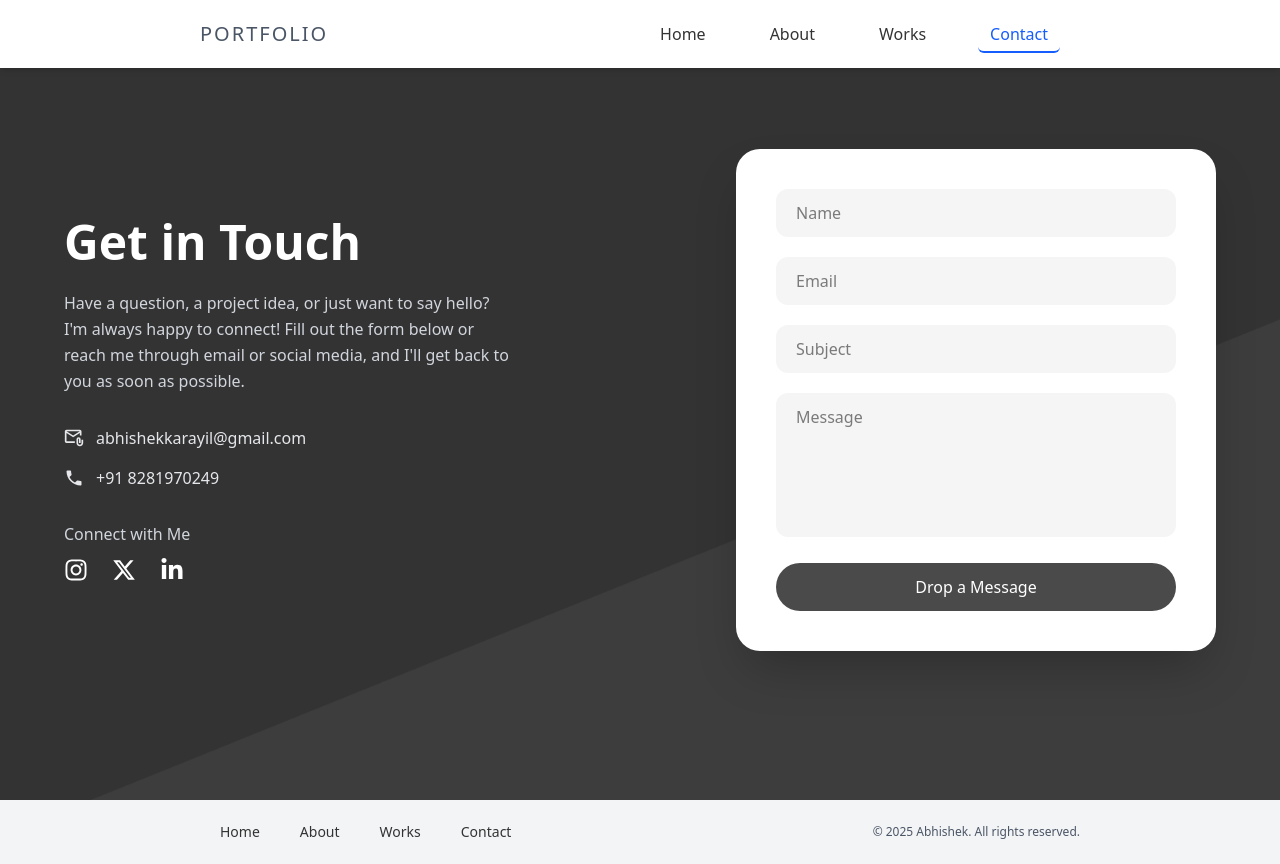
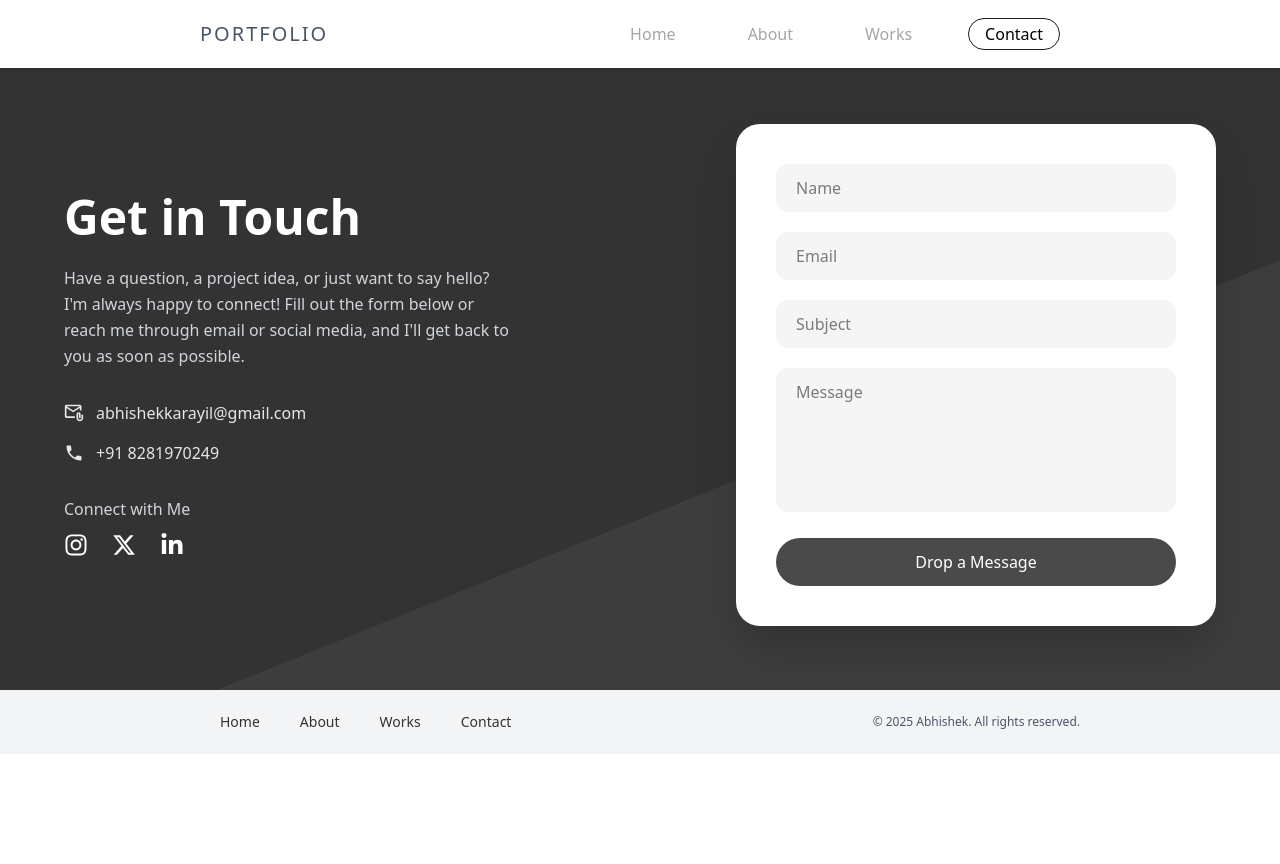
Before and after one commit to abhishekkarayil/portfolio, a React (Vite) app: page /contact in a window 1280 px wide. After the commit the page ends 800 px from the top, so only its background shows below. Built offline with nearby package versions, Linux system fonts and the light colour scheme.

Commit message:
feat: enhance navigation by integrating react-router-dom in AboutMe, Footer, and Header components; improve button styles and responsiveness

```diff
--- a/src/Components/AboutMe/AboutMe.jsx
+++ b/src/Components/AboutMe/AboutMe.jsx
@@ -1,6 +1,7 @@
 import React from 'react'
 import myPhoto from "../../assets/Images/Rectangle 31.webp"
 import { MdOutlineArrowOutward } from "react-icons/md";
+import { Link, useLocation } from 'react-router-dom';
 
 function AboutMe() {
     const skills = ["My Expertise", "HTML5", "CSS3", "JavaScript", "React.js", "Tailwind CSS", "Bootstrap"]
@@ -64,9 +65,10 @@ function AboutMe() {
                 </div>
 
                 <div className='flex   justify-center items-center p-5'>
-                    <button className='bg-[#4A4A4A] text-[#FFFFFF] text-sm md:text-base rounded-4xl md:w-35 md:h-10 w-35 h-8 hover:bg-[#5b5959] hover:cursor-pointer'>
+                   <Link to='/about'> <button className='bg-[#4A4A4A] text-[#FFFFFF] text-sm md:text-base rounded-4xl md:w-35 md:h-10 w-35 h-8 hover:bg-[#5b5959] hover:cursor-pointer'>
                         Read More
                     </button>
+                    </Link>
                 </div>
             </div>
         </div>
--- a/src/Components/Contact/Contact.jsx
+++ b/src/Components/Contact/Contact.jsx
@@ -11,19 +11,17 @@ function Contact() {
   ];
 
   return (
-    <div
-      style={{
-        backgroundImage: `url(${bgImage})`,
-        backgroundSize: "cover",
-        backgroundPosition: "center",
-        minHeight: "100vh",
-      }}
-      className="flex items-center justify-center py-16 px-4 sm:px-6 md:px-10"
-    >
-      {/* Main Container */}
+   <div
+  style={{
+    backgroundImage: `url(${bgImage})`,
+  }}
+  className="flex items-center mt-15 justify-center py-16 px-4 sm:px-6 md:px-10 bg-cover bg-center"
+>
+
+
       <div className="flex flex-col md:flex-row items-center md:items-center justify-between gap-16 w-full max-w-6xl">
 
-        {/* Left Section */}
+
         <div className="text-white space-y-8 text-center md:text-left md:w-1/2">
           <div>
             <h1 className="text-3xl sm:text-4xl md:text-5xl font-bold mb-6">
--- a/src/Components/Footer/Footer.jsx
+++ b/src/Components/Footer/Footer.jsx
@@ -1,4 +1,5 @@
 import React from "react";
+import { Link } from "react-router-dom";
 
 function Footer() {
     const menuItems = [
@@ -7,26 +8,25 @@ function Footer() {
     { label: 'Works', ariaLabel: 'View our works', link: '/works' },
     { label: 'Contact', ariaLabel: 'Get in touch', link: '/contact' }
   ];
+
   return (
+    <footer className="bg-gray-900 text-gray-800">
+       <div className="bg-gray-100 py-4 flex flex-col md:flex-row justify-between items-center md:px-15 lg:px-50">
 
-    <footer className="bg-gray-900 text-gray-800 ">
-       <div className="bg-gray-100 py-4  flex flex-col md:flex-row justify-between items-center md:px-15 lg:px-50">
-
-        <ul className="flex  text-sm mb-3 md:mb-0">
-
-{
+        <ul className="flex text-sm mb-3 md:mb-0">
+          {
             menuItems.map((item, index) => (
-              <li
-                key={index}
-                className="text-[#333] font-medium sm-text-l px-5 py-1.2 cursor-pointer border-gray-700 hover:text-gray-700 md:px-5 md:py-1.5 hover:bg-gray-100 ">
-                {item.label}
+              <li key={index}>
+                <Link
+                  to={item.link}
+                  aria-label={item.ariaLabel}
+                  className="text-[#333] font-medium sm-text-l px-5 py-1.2 cursor-pointer border-gray-700 hover:text-gray-700 md:px-5 md:py-1.5 hover:bg-gray-100 inline-block">
+                  {item.label}
+                </Link>
               </li>
             ))
           }
-
         </ul>
-
-
 
         <p className="text-xs text-gray-600">
           © 2025 Abhishek. All rights reserved.
--- a/src/Components/Header/Header.jsx
+++ b/src/Components/Header/Header.jsx
@@ -33,11 +33,11 @@ function Header() {
               <Link
                 to={item.link}
                 aria-label={item.ariaLabel}
-                className={`font-medium cursor-pointer transition-all text-[#333]
-                  hover:text-gray-700 hover:bg-gray-100 px-3 py-1.5 rounded-md
+                className={`font-medium cursor-pointer transition-all text-[#A5A5A5]
+                  hover:text-gray-700 hover:bg-gray-100 px-4 py-1 rounded-full
                   ${
                     location.pathname === item.link
-                      ? 'text-blue-600 border-b-2 border-blue-600'
+                      ? 'text-black border  border-[#1d1c1c]'
                       : ''
                   }`}
               >
@@ -48,7 +48,6 @@ function Header() {
         </ul>
       </nav>
 
-      {/* Mobile Menu */}
       <div className="md:hidden w-full h-full fixed top-0 flex z-40">
         <StaggeredMenu
           position="left"
```
